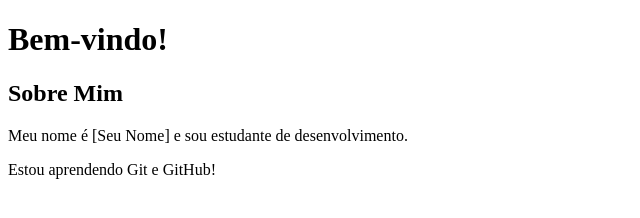
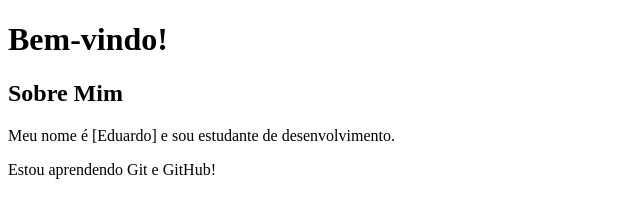
Before and after one commit to Duuz0/minha_pagina_pessoal, a plain HTML site: page index.html in a window 1280 px wide. Shown: the full height of the page, 0-640 px from the left. Drawn offline with Linux system fonts and the light colour scheme.

Commit message:
fit: mudança de nome

```diff
--- a/index.html
+++ b/index.html
@@ -9,7 +9,7 @@
     <h1>Bem-vindo!</h1>
 	<section id="sobre">
         <h2>Sobre Mim</h2>
-        <p>Meu nome é [Seu Nome] e sou estudante de desenvolvimento.</p>
+        <p>Meu nome é [Eduardo] e sou estudante de desenvolvimento.</p>
         <p>Estou aprendendo Git e GitHub!</p>
     </section>
 
```
